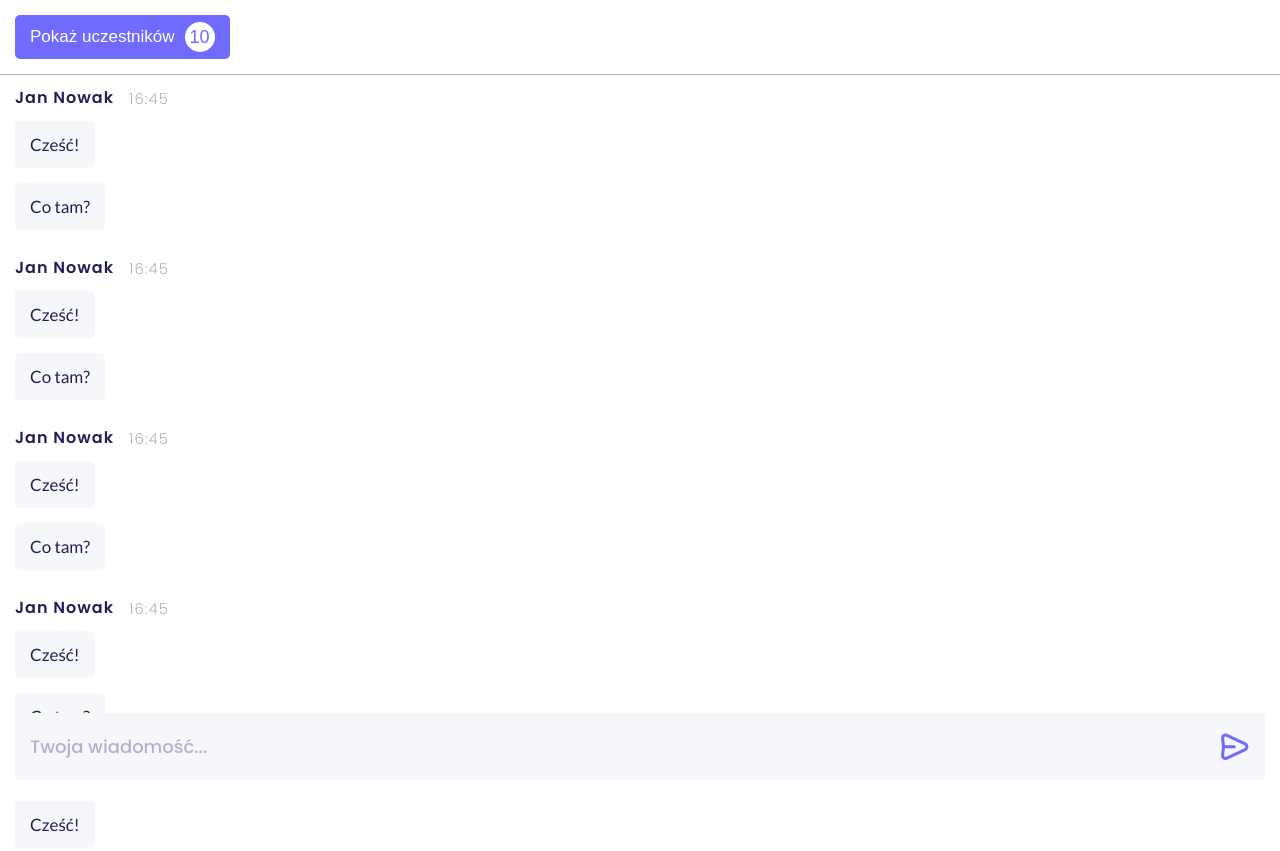
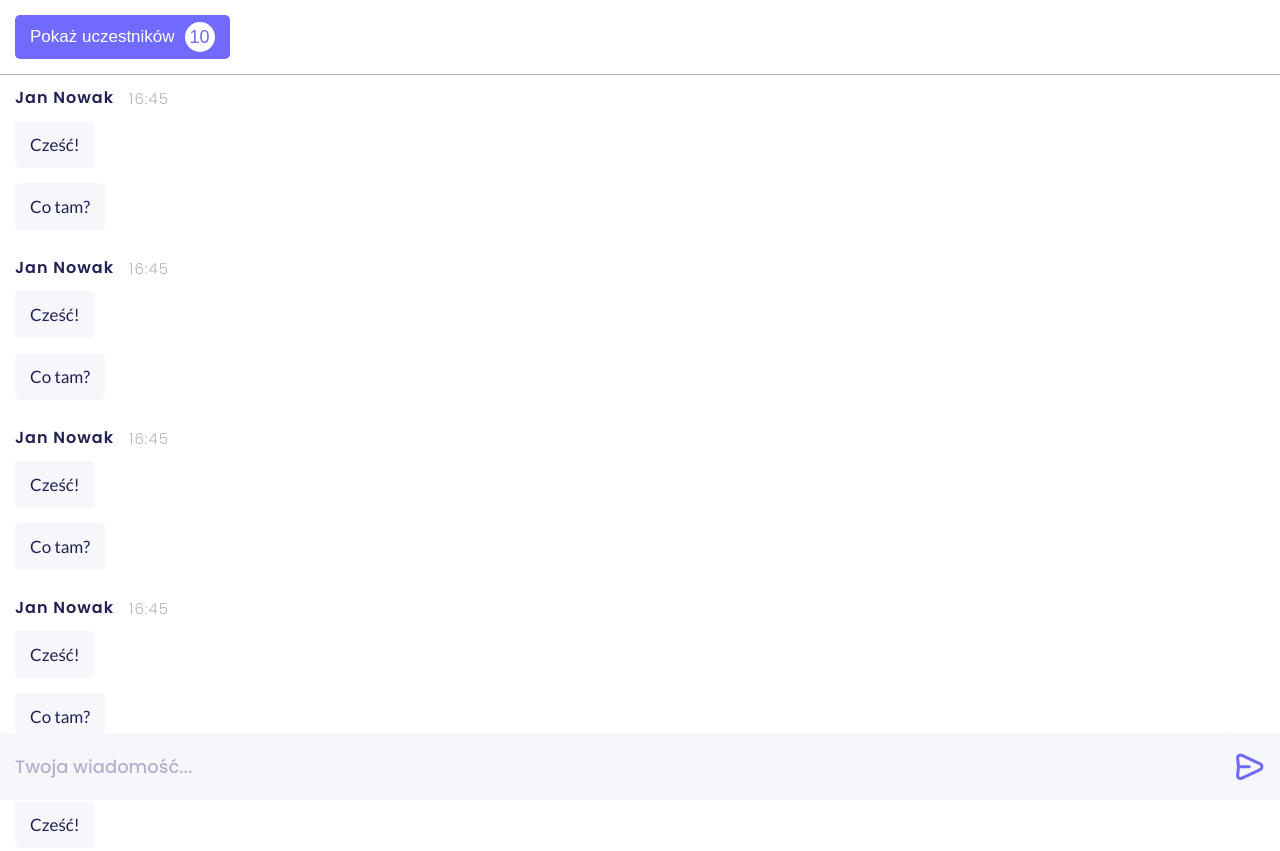
Before and after one commit to bartoszgebka/chat, a website built with Parcel: page client/src/chat.html in a window 1280 px wide. Shown: the top 851 px of the page. Built offline with nearby package versions, Linux system fonts and the light colour scheme.

Commit message:
chat footer fix css

```diff
--- a/client/src/chat.html
+++ b/client/src/chat.html
@@ -98,13 +98,11 @@
       </main>
 
       <footer class="footer__submit">
-        <div class="container">
-          <div class="submit__wrapper">
-            <input type="text" placeholder="Twoja wiadomość..." />
-            <button type="submit" class="btn-submit-msg">
-              <img src="./svg/submit.svg" alt="Wyślij" />
-            </button>
-          </div>
+        <div class="submit__wrapper">
+          <input type="text" placeholder="Twoja wiadomość..." />
+          <button type="submit" class="btn-submit-msg">
+            <img src="./svg/submit.svg" alt="Wyślij" />
+          </button>
         </div>
       </footer>
     </div>
--- a/client/src/sass/3-layout/chat/_footer-submit.scss
+++ b/client/src/sass/3-layout/chat/_footer-submit.scss
@@ -2,13 +2,6 @@
 
 .footer__submit {
   grid-area: footer-submit;
-  padding-bottom: to-rem(20px);
-  background-color: white;
-  //position: fixed;
-  //z-index: 2;
-  //bottom: 0;
-  //left: 0;
-  //right: 0;
   position: sticky;
   bottom: 0;
 }
```
